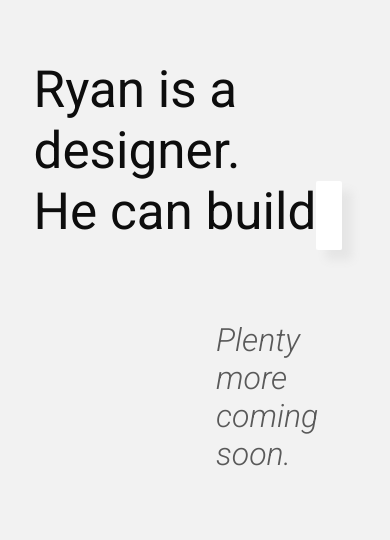
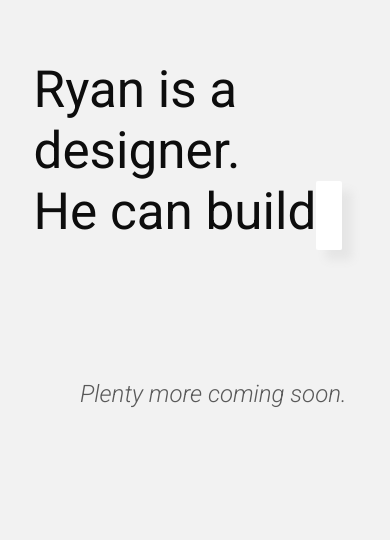
Before and after one commit to flomerboy/flomerboy.github.io, a plain HTML site: page index.html in a window 390 px wide. Drawn offline with nearby package versions, Linux system fonts and the light colour scheme.

Commit message:
making the mobile less herky-jerky

```diff
--- a/iPhone.css
+++ b/iPhone.css
@@ -23,13 +23,15 @@ h1 {
 /*Not really as exciting as the other information*/
 
 h2 {
-	padding-left: 6.5em;
+	position: absolute;
+	top: 15em;
+	padding-left: 3em;
 	padding-right: 1em;
 	padding-bottom: 2em;
 	font-family: 'Roboto', sans-serif;
 	font-weight: 300;
 	font-style: italic;
-	font-size: 2em;
+	font-size: 1.5em;
 	color: #595959;
 }
 
```
